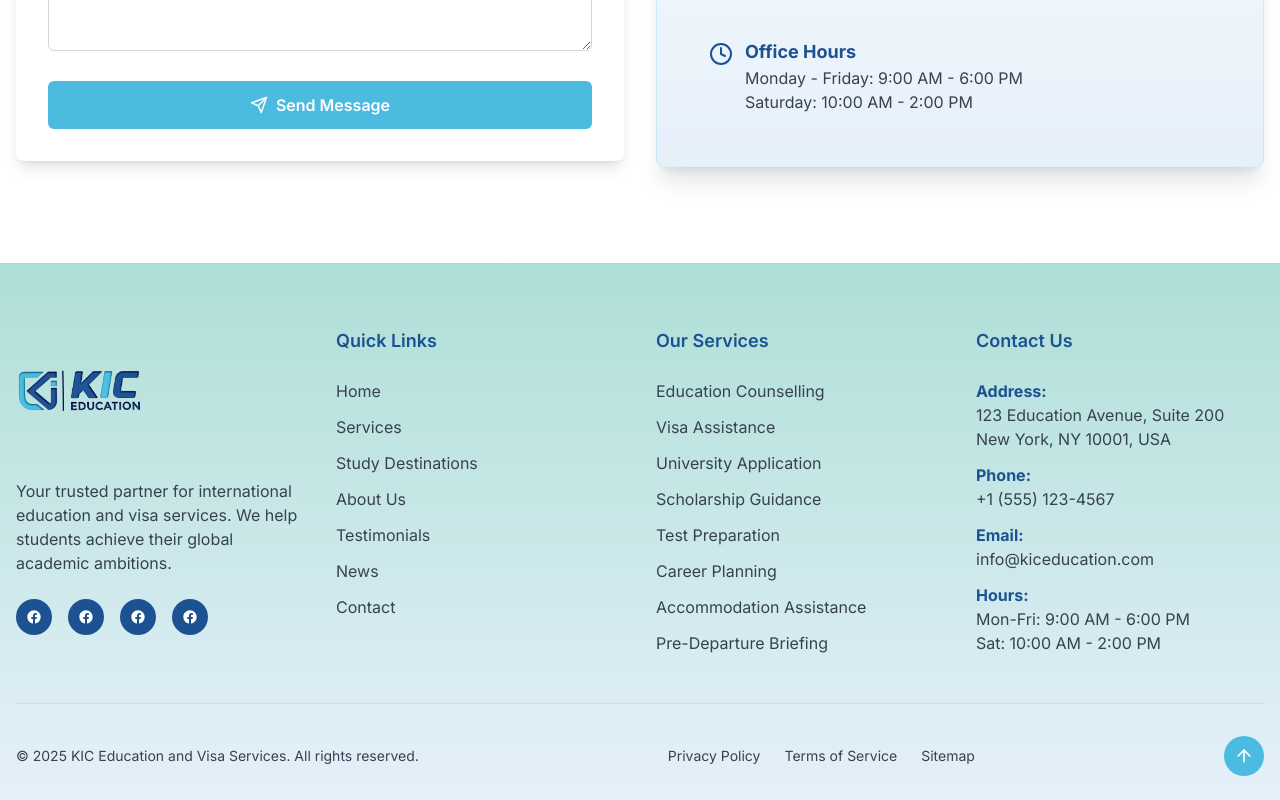
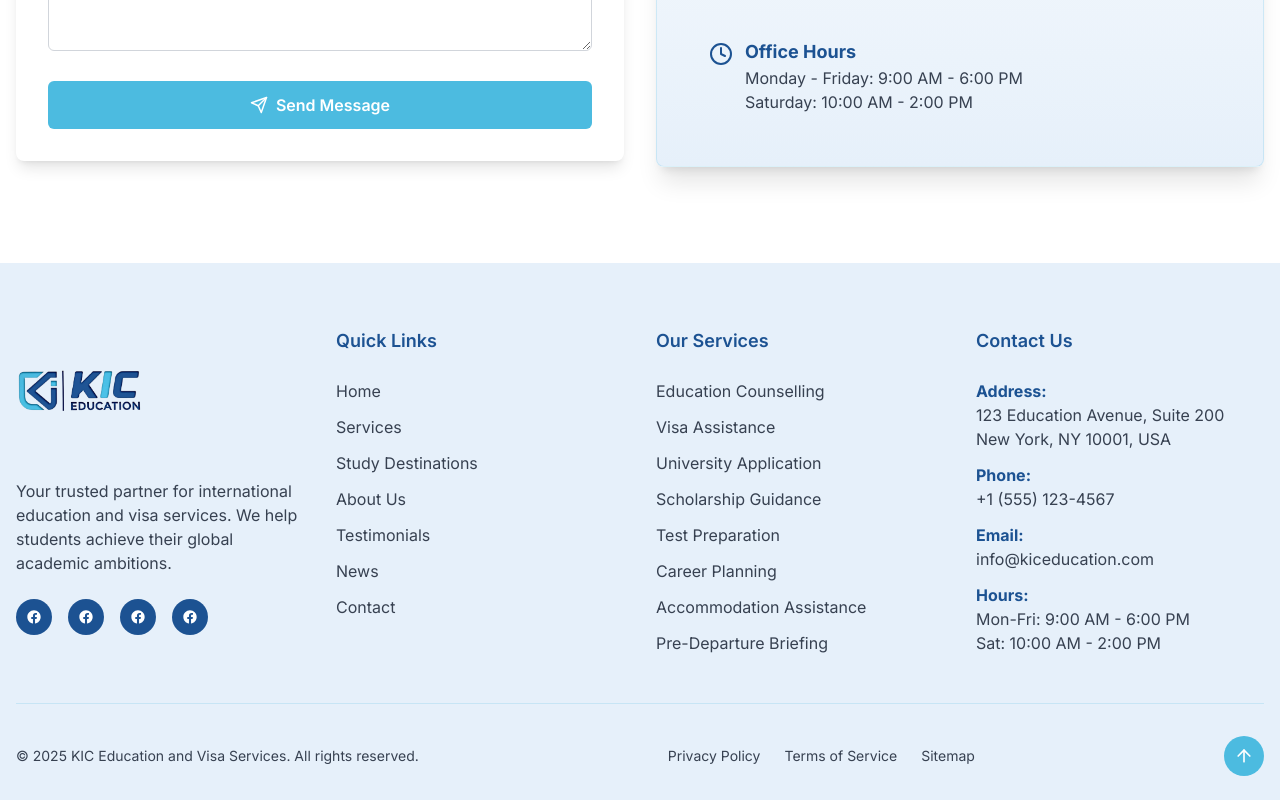
Before and after one commit to SurajM9823/kic, a React (Vite) app: page / in a window 1280 px wide. Shown: the part 5703-6503 px from the top of the page. Built offline with nearby package versions, Linux system fonts and the light colour scheme.

Commit message:
this is the updated footer

```diff
--- a/src/components/Footer.tsx
+++ b/src/components/Footer.tsx
@@ -5,7 +5,7 @@ import clogo from '../../clogo.png'; // Adjust the path based on your project st
 
 const Footer = () => {
   return (
-    <footer className="bg-gradient-to-b from-[#7eccbfa1] to-[#e6f0fa] text-[#374151] pt-16 pb-6">
+    <footer className="bg-gradient-to-b from-[#e6f0fa] to-[#e6f0fa] text-[#374151] pt-16 pb-6">
       <div className="container mx-auto px-4">
         <div className="grid grid-cols-1 md:grid-cols-2 lg:grid-cols-4 gap-8 mb-12">
           {/* Logo and Description */}
```
